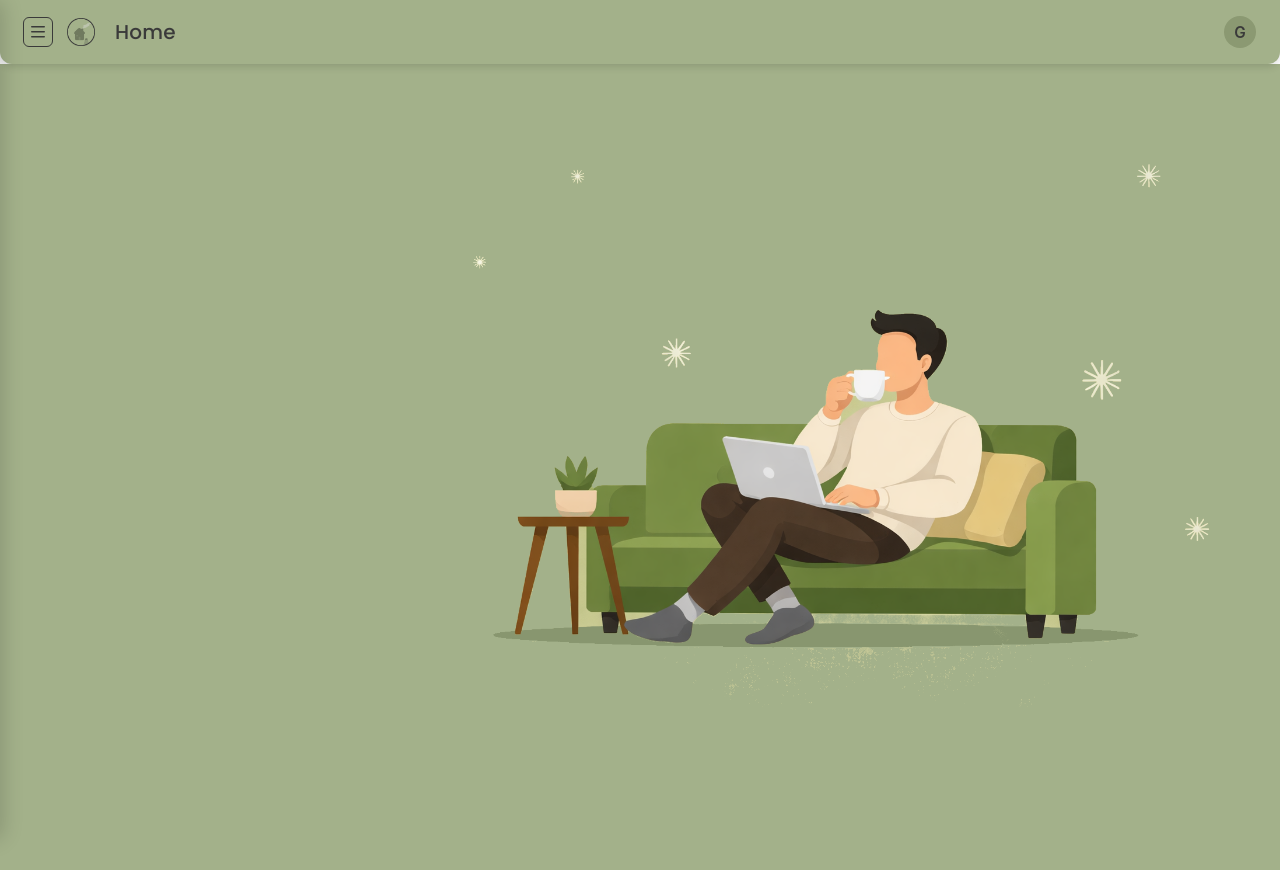
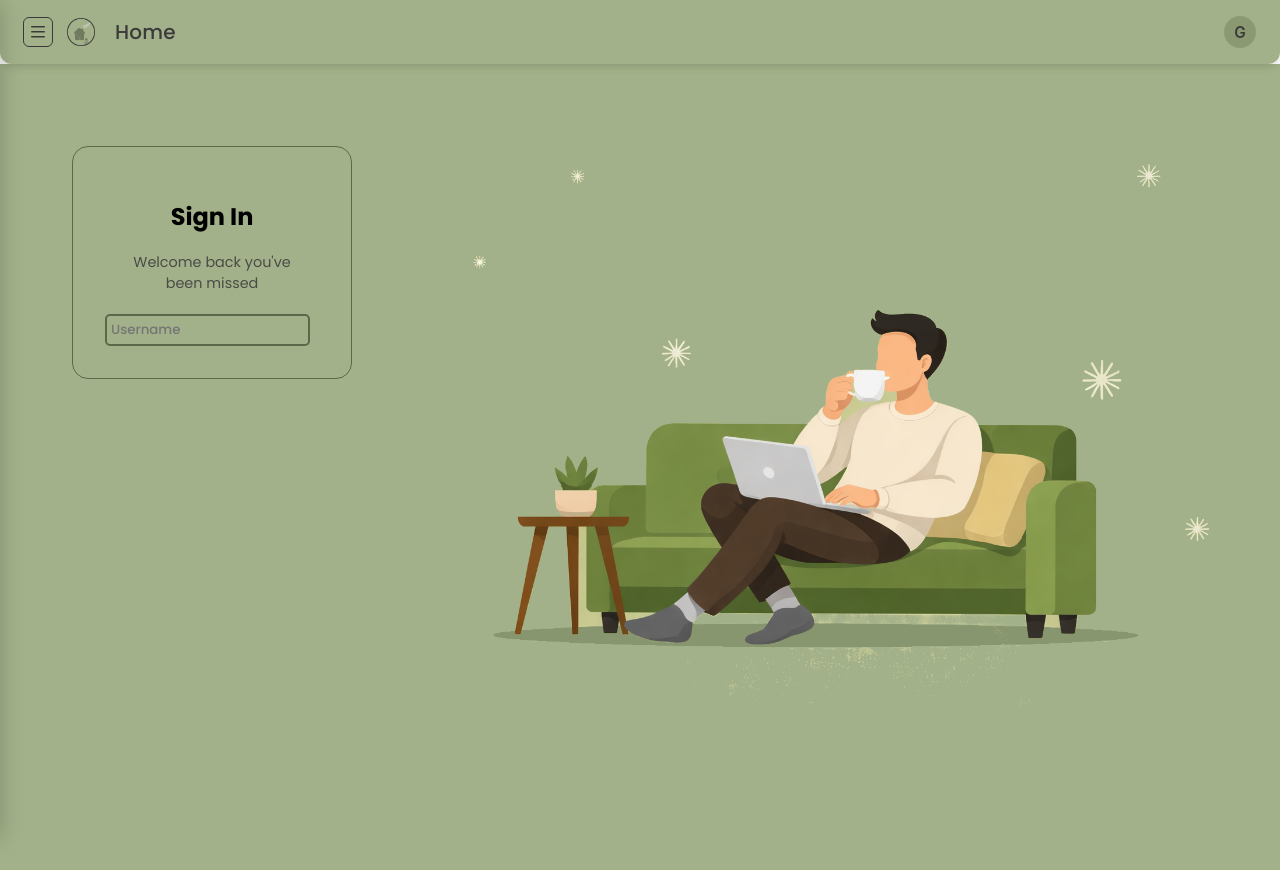
Before and after one commit to sirgavin211/meetly, a React (Vite) app in the folder frontend/: page /signin in a window 1280 px wide. Shown: the top 870 px of the page. Built offline with nearby package versions, Linux system fonts and the light colour scheme.

Commit message:
working on sign in page

```diff
--- a/frontend/src/pages/SignIn/SignIn.css
+++ b/frontend/src/pages/SignIn/SignIn.css
@@ -0,0 +1,10 @@
+.empty-card {
+  background: var(--primary-color);
+  border: 1px solid var(--border-color);
+  border-radius: 16px;
+  padding: 2rem;
+  text-align: center;
+  max-width: 420px;
+  display: flex;
+  flex-direction: column;
+}
--- a/frontend/src/pages/SignIn/SignIn.jsx
+++ b/frontend/src/pages/SignIn/SignIn.jsx
@@ -2,13 +2,17 @@
 
 import './SignIn.css';
 import { useAuth } from '../../data/auth/AuthContext';
-import { Link } from 'react-router-dom';
 import CoffeeImage from '../../assets/images/better.png';
 import Navbar from '../../components/Navbar/Navbar'; // Adjust path as needed
+import { useState } from 'react';
 
 
 export default function SignIn() {
+
+
+
   const { isLoggedIn, login } = useAuth();
+  const { username, updateUsername } = useState("");
 
   const handleSignIn = () => {
     login(); // This will set isLoggedIn to true
@@ -20,6 +24,21 @@ export default function SignIn() {
 
       <div className="home">
         <div className="content">
+          <div className='empty-card'>
+            <h2>Sign In </h2>
+            <p>Welcome back you've <br /> been missed</p>
+
+            <input
+              type="text"
+              placeholder="Username"
+              onChange={(e) => {
+                updateUsername(e.target.value);
+
+              }}
+            />
+
+
+          </div>
         </div>
 
         <div className="background-elements">
```
Also changed, not shown: 1 other file (tests, documents, lock files or other folders).
